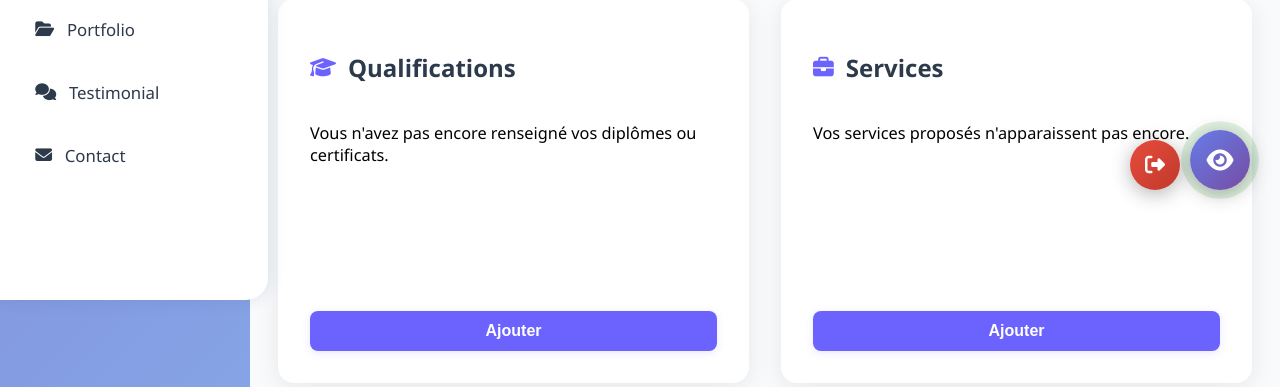
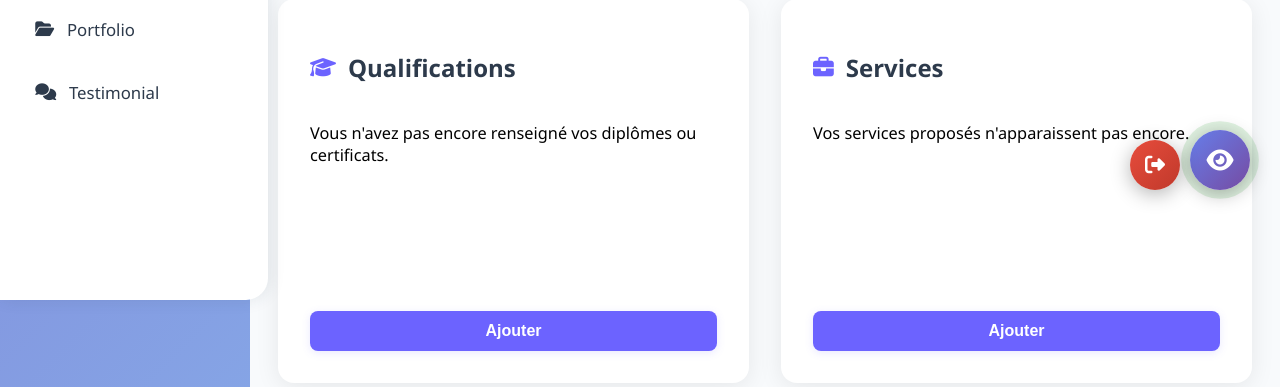
Before and after one commit to KetsiaAnnaelle/test-aquand, a Django app: page /dashboard/ in a window 1280 px wide. Shown: the part 580-967 px from the top of the page. Run offline with Django 5.2, Linux system fonts and the light colour scheme; the visitor is signed in with stand-in values (Sample User, id 1); data that the repository does not hold is empty; some libraries are stand-ins or nearby versions.

Commit message:
resolve close button on small screen

```diff
--- a/dashboard/templates/about.html
+++ b/dashboard/templates/about.html
@@ -52,7 +52,6 @@
       <a href="/services"><i class="fas fa-briefcase"></i>Services</a>
       <a href="/portfolio"><i class="fas fa-folder-open"></i>Portfolio</a>
       <a href="/testimonials"><i class="fas fa-comments"></i>Testimonial</a>
-      <a href="/contact"><i class="fas fa-envelope"></i>Contact</a>
     </nav>
   </aside>
 
@@ -87,7 +86,6 @@
       <a href="/services"><i class="fas fa-briefcase"></i>Services</a>
       <a href="/portfolio"><i class="fas fa-folder-open"></i>Portfolio</a>
       <a href="/testimonials"><i class="fas fa-comments"></i>Testimonial</a>
-      <a href="/contact"><i class="fas fa-envelope"></i>Contact</a>
     </nav>
   </aside>
 
--- a/dashboard/templates/dashboard.html
+++ b/dashboard/templates/dashboard.html
@@ -295,7 +295,6 @@
       <a href="/services"><i class="fas fa-briefcase"></i>Services</a>
       <a href="/portfolio"><i class="fas fa-folder-open"></i>Portfolio</a>
       <a href="/testimonials"><i class="fas fa-comments"></i>Testimonial</a>
-      <a href="/contact"><i class="fas fa-envelope"></i>Contact</a>
     </nav>
   </aside>
 
@@ -324,7 +323,6 @@
       <a href="/services"><i class="fas fa-briefcase"></i>Services</a>
       <a href="/portfolio"><i class="fas fa-folder-open"></i>Portfolio</a>
       <a href="/testimonials"><i class="fas fa-comments"></i>Testimonial</a>
-      <a href="/contact"><i class="fas fa-envelope"></i>Contact</a>
     </nav>
   </aside>
 
@@ -663,6 +661,9 @@
       mobileSidebar.classList.remove('active');
       mobileMenuOverlay.classList.remove('active');
       document.body.style.overflow = '';
+      // Clear inline styles set during open to fully hide on small screens
+      mobileSidebar.style.display = '';
+      mobileSidebar.style.left = '';
     }
 
     if (mobileMenuToggle) {
--- a/dashboard/templates/portfolio.html
+++ b/dashboard/templates/portfolio.html
@@ -47,7 +47,6 @@
       <a href="/services"><i class="fas fa-briefcase"></i>Services</a>
       <a href="/portfolio" class="active"><i class="fas fa-folder-open"></i>Portfolio</a>
       <a href="/testimonials"><i class="fas fa-comments"></i>Testimonial</a>
-      <a href="/contact"><i class="fas fa-envelope"></i>Contact</a>
     </nav>
   </aside>
 
@@ -76,8 +75,6 @@
       <a href="/services"><i class="fas fa-briefcase"></i>Services</a>
       <a href="/portfolio" class="active"><i class="fas fa-folder-open"></i>Portfolio</a>
       <a href="/testimonials"><i class="fas fa-comments"></i>Testimonial</a>
-      <a href="/contact"><i class="fas fa-envelope"></i>Contact</a>
-    </nav>
   </aside>
   <main class="dashboard-main">
     <div class="dashboard-card">
--- a/dashboard/templates/qualifications.html
+++ b/dashboard/templates/qualifications.html
@@ -48,7 +48,6 @@
       <a href="/services"><i class="fas fa-briefcase"></i>Services</a>
       <a href="/portfolio"><i class="fas fa-folder-open"></i>Portfolio</a>
       <a href="/testimonials"><i class="fas fa-comments"></i>Testimonial</a>
-      <a href="/contact"><i class="fas fa-envelope"></i>Contact</a>
     </nav>
   </aside>
 
@@ -77,7 +76,6 @@
       <a href="/services"><i class="fas fa-briefcase"></i>Services</a>
       <a href="/portfolio"><i class="fas fa-folder-open"></i>Portfolio</a>
       <a href="/testimonials"><i class="fas fa-comments"></i>Testimonial</a>
-      <a href="/contact"><i class="fas fa-envelope"></i>Contact</a>
     </nav>
   </aside>
   <main class="dashboard-main">
--- a/dashboard/templates/services.html
+++ b/dashboard/templates/services.html
@@ -48,7 +48,6 @@
       <a href="/services" class="active"><i class="fas fa-briefcase"></i>Services</a>
       <a href="/portfolio"><i class="fas fa-folder-open"></i>Portfolio</a>
       <a href="/testimonials"><i class="fas fa-comments"></i>Testimonial</a>
-      <a href="/contact"><i class="fas fa-envelope"></i>Contact</a>
     </nav>
   </aside>
 
@@ -77,7 +76,6 @@
       <a href="/services" class="active"><i class="fas fa-briefcase"></i>Services</a>
       <a href="/portfolio"><i class="fas fa-folder-open"></i>Portfolio</a>
       <a href="/testimonials"><i class="fas fa-comments"></i>Testimonial</a>
-      <a href="/contact"><i class="fas fa-envelope"></i>Contact</a>
     </nav>
   </aside>
   <main class="dashboard-main">
--- a/dashboard/templates/skills.html
+++ b/dashboard/templates/skills.html
@@ -48,7 +48,6 @@
       <a href="/services"><i class="fas fa-briefcase"></i>Services</a>
       <a href="/portfolio"><i class="fas fa-folder-open"></i>Portfolio</a>
       <a href="/testimonials"><i class="fas fa-comments"></i>Testimonial</a>
-      <a href="/contact"><i class="fas fa-envelope"></i>Contact</a>
     </nav>
   </aside>
 
@@ -75,7 +74,6 @@
       <a href="/services"><i class="fas fa-briefcase"></i>Services</a>
       <a href="/portfolio"><i class="fas fa-folder-open"></i>Portfolio</a>
       <a href="/testimonials"><i class="fas fa-comments"></i>Testimonial</a>
-      <a href="/contact"><i class="fas fa-envelope"></i>Contact</a>
     </nav>
   </aside>
   <main class="dashboard-main">
--- a/dashboard/templates/testimonials.html
+++ b/dashboard/templates/testimonials.html
@@ -48,7 +48,6 @@
       <a href="/services"><i class="fas fa-briefcase"></i>Services</a>
       <a href="/portfolio"><i class="fas fa-folder-open"></i>Portfolio</a>
       <a href="/testimonials" class="active"><i class="fas fa-comments"></i>Testimonial</a>
-      <a href="/contact"><i class="fas fa-envelope"></i>Contact</a>
     </nav>
   </aside>
 
@@ -77,7 +76,6 @@
       <a href="/services"><i class="fas fa-briefcase"></i>Services</a>
       <a href="/portfolio"><i class="fas fa-folder-open"></i>Portfolio</a>
       <a href="/testimonials" class="active"><i class="fas fa-comments"></i>Testimonial</a>
-      <a href="/contact"><i class="fas fa-envelope"></i>Contact</a>
     </nav>
   </aside>
   <main class="dashboard-main">
```
